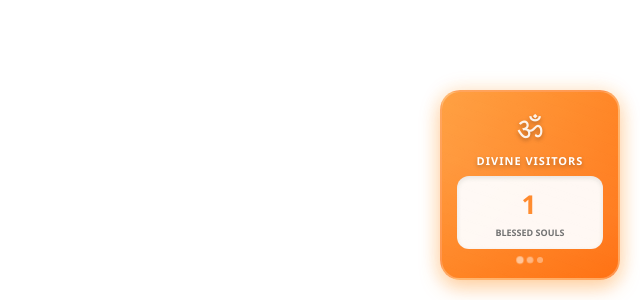
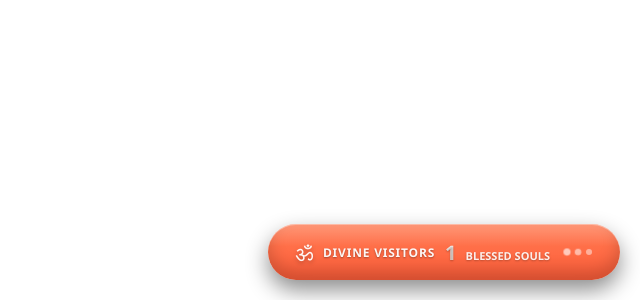
Before and after one commit to erabhishek12/Testttt, a plain HTML site: page index.html in a window 1280 px wide. Shown: the part 500-800 px from the top of the page, without its empty margins (640-1280 px from the left). Drawn offline with Linux system fonts and the light colour scheme.

Commit message:
Update index.html

```diff
--- a/index.html
+++ b/index.html
@@ -12,132 +12,169 @@
 }
 
 body {
-            background: transparent;
+    background: transparent; /* keep page bg as-is */
     font-family: 'Segoe UI', Tahoma, Geneva, Verdana, sans-serif;
 }
 
+/* === PILL CONTAINER (button-like) === */
 .counter-container {
     position: relative;
-            width: 180px;
-            background: linear-gradient(135deg, #ff9933 0%, #ff6600 100%);
-            border-radius: 20px;
-            padding: 15px;
-            box-shadow: 0 8px 20px rgba(255, 153, 51, 0.4),
-                        0 0 20px rgba(255, 153, 51, 0.2);
-            border: 2px solid rgba(255, 255, 255, 0.3);
+    display: inline-flex;
+    align-items: center;
+    justify-content: center;
+    gap: 10px;
+    min-width: 240px;            /* wider, like a button */
+    height: 56px;                /* pill height */
+    padding: 0 28px;             /* horizontal padding */
+    border-radius: 9999px;       /* full pill */
+    background: linear-gradient(180deg, #ff7a52 0%, #ff5e3a 100%);
+    border: none;
+
+    /* soft depth + inner shine similar to the reference */
+    box-shadow:
+        0 10px 22px rgba(0, 0, 0, 0.45),         /* outer drop shadow */
+        0 2px 0 rgba(255, 255, 255, 0.05),       /* subtle top rim */
+        inset 0 1px 0 rgba(255, 255, 255, 0.35), /* inner top highlight */
+        inset 0 -10px 16px rgba(0, 0, 0, 0.18);  /* inner bottom shading */
     overflow: hidden;
+    cursor: default;
+    transition: transform .08s ease, box-shadow .12s ease, filter .12s ease;
 }
 
+/* shimmering top highlight band */
 .counter-container::before {
     content: '';
     position: absolute;
-            top: -50%;
-            left: -50%;
-            width: 200%;
-            height: 200%;
-            background: linear-gradient(45deg,
-                transparent,
-                rgba(255, 255, 255, 0.1),
-                transparent);
-            animation: shine 3s infinite;
+    inset: 0;
+    background: linear-gradient( to bottom, rgba(255,255,255,0.22), rgba(255,255,255,0) 40% );
+    pointer-events: none;
 }
 
-        @keyframes shine {
-            0% { transform: rotate(0deg); }
-            100% { transform: rotate(360deg); }
+/* faint glow ring */
+.counter-container::after {
+    content: '';
+    position: absolute;
+    inset: -6px;
+    border-radius: 9999px;
+    box-shadow: 0 0 40px rgba(255, 120, 70, 0.25);
+    pointer-events: none;
 }
 
+/* interactive feel (optional) */
+.counter-container:hover {
+    filter: brightness(1.02);
+}
+.counter-container:active {
+    transform: translateY(1px);
+    box-shadow:
+        0 6px 16px rgba(0, 0, 0, 0.45),
+        0 2px 0 rgba(255, 255, 255, 0.04),
+        inset 0 2px 0 rgba(255, 255, 255, 0.3),
+        inset 0 -8px 14px rgba(0, 0, 0, 0.2);
+}
+
+/* === CONTENT INSIDE THE PILL === */
+/* keep your Om/icon—smaller and inline */
 .om-symbol {
-            text-align: center;
-            font-size: 28px;
-            color: rgba(255, 255, 255, 0.9);
-            text-shadow: 0 2px 4px rgba(0, 0, 0, 0.3);
-            margin-bottom: 8px;
+    font-size: 20px;
+    color: rgba(255, 255, 255, 0.95);
+    text-shadow: 0 2px 4px rgba(0,0,0,0.25);
+    margin: 0;                   /* no vertical gap in pill */
     animation: pulse 2s ease-in-out infinite;
 }
 
-        @keyframes pulse {
-            0%, 100% { transform: scale(1); opacity: 0.9; }
-            50% { transform: scale(1.1); opacity: 1; }
+/* compact label */
+.counter-label {
+    color: rgba(255,255,255,0.95);
+    font-size: 12px;
+    font-weight: 700;
+    text-transform: uppercase;
+    letter-spacing: 0.8px;
+    margin: 0;                   /* inline */
+    text-shadow: 0 1px 2px rgba(0,0,0,0.35);
 }
 
-        .counter-label {
-            text-align: center;
-            color: white;
-            font-size: 11px;
-            font-weight: 600;
-            text-transform: uppercase;
-            letter-spacing: 1px;
-            margin-bottom: 8px;
-            text-shadow: 0 2px 4px rgba(0, 0, 0, 0.3);
+/* remove card look; make inline holder for numbers */
+.counter-display {
+    background: transparent;
+    border-radius: 0;
+    padding: 0;
+    box-shadow: none;
+    display: inline-flex;
+    align-items: baseline;
+    gap: 8px;
 }
 
-        .counter-display {
-            background: rgba(255, 255, 255, 0.95);
-            border-radius: 12px;
-            padding: 10px;
-            text-align: center;
-            box-shadow: inset 0 2px 5px rgba(0, 0, 0, 0.1);
-        }
-
+/* bold number like a CTA text */
 .counter-number {
-            font-size: 26px;
-            font-weight: bold;
-            background: linear-gradient(135deg, #ff6600, #ff9933);
+    font-size: 20px;
+    font-weight: 800;
+    letter-spacing: 1px;
+    background: linear-gradient(135deg, #fff, #ffe7dc);
     -webkit-background-clip: text;
     -webkit-text-fill-color: transparent;
     background-clip: text;
-            letter-spacing: 2px;
+    text-shadow: 0 1px 2px rgba(0,0,0,0.25);
     animation: countUp 0.5s ease-out;
 }
 
-        @keyframes countUp {
-            from {
-                transform: translateY(10px);
-                opacity: 0;
-            }
-            to {
-                transform: translateY(0);
-                opacity: 1;
-            }
+.visitors-text {
+    font-size: 11px;
+    font-weight: 700;
+    color: rgba(255,255,255,0.9);
+    margin: 0;
+    text-shadow: 0 1px 2px rgba(0,0,0,0.25);
 }
 
-        .visitors-text {
-            font-size: 9px;
-            color: #666;
-            margin-top: 4px;
-            font-weight: 600;
+/* small decorative dots can sit at the end */
+.decorative-dots {
+    display: inline-flex;
+    gap: 5px;
+    margin: 0 0 0 4px;
 }
-
-        .decorative-dots {
-            display: flex;
-            justify-content: center;
-            gap: 4px;
-            margin-top: 8px;
-        }
-
 .dot {
     width: 6px;
     height: 6px;
-            background: rgba(255, 255, 255, 0.6);
+    background: rgba(255, 255, 255, 0.7);
     border-radius: 50%;
     animation: dotPulse 1.5s ease-in-out infinite;
 }
-
 .dot:nth-child(2) { animation-delay: 0.2s; }
 .dot:nth-child(3) { animation-delay: 0.4s; }
 
+/* pulse + dot animations kept */
+@keyframes pulse {
+    0%, 100% { transform: scale(1); opacity: 0.9; }
+    50% { transform: scale(1.08); opacity: 1; }
+}
+@keyframes countUp {
+    from { transform: translateY(6px); opacity: 0; }
+    to   { transform: translateY(0);   opacity: 1; }
+}
 @keyframes dotPulse {
-            0%, 100% { transform: scale(1); opacity: 0.6; }
-            50% { transform: scale(1.3); opacity: 1; }
+    0%, 100% { transform: scale(1); opacity: 0.65; }
+    50% { transform: scale(1.25); opacity: 1; }
 }
 
-        /* Corner positioning classes */
+/* corner positioning helper (unchanged) */
 .bottom-right {
     position: fixed;
     bottom: 20px;
     right: 20px;
     z-index: 9999;
+}
+
+/* responsive: keep pill shape, allow wrap if needed */
+@media (max-width: 420px) {
+    .counter-container {
+        min-width: 200px;
+        height: 52px;
+        padding: 0 20px;
+        gap: 8px;
+    }
+    .counter-number { font-size: 18px; }
+    .counter-label  { font-size: 11px; }
+    .visitors-text  { font-size: 10px; }
 }
     </style>
 </head>
```
Lines whose indentation alone changed are shown as unchanged.
